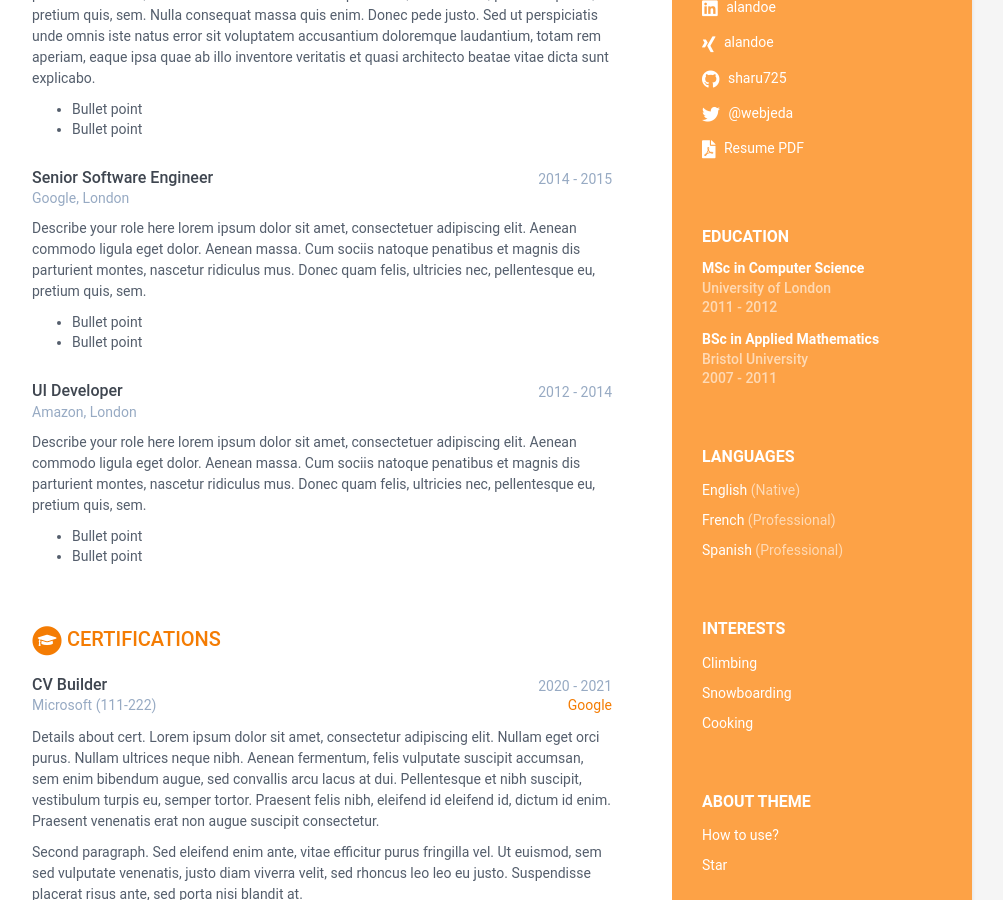
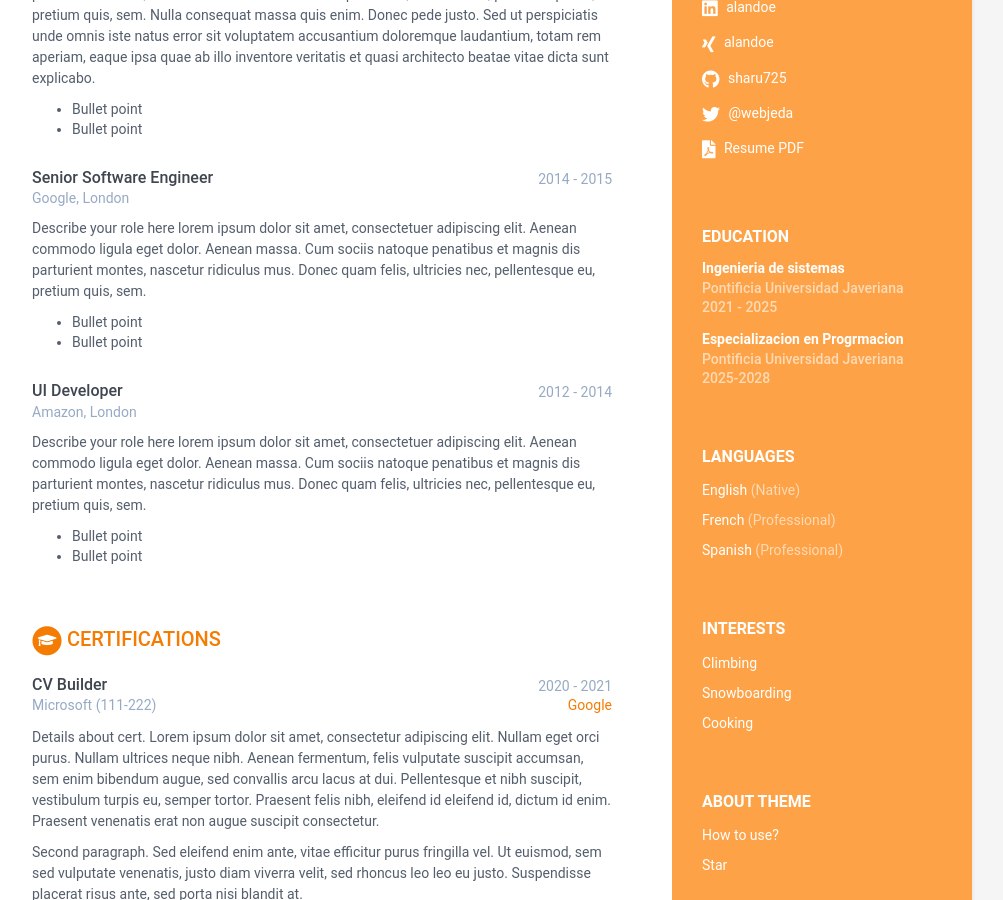
Before and after one commit to javersoft-me/Proyecto-Organizacion, a Jekyll site: the page built from index.html, in a window 1280 px wide and 900 px high, scrolled down 442 px. Shown: the whole window, without its empty margins (168-1171 px from the left). Built offline with Jekyll 4.4.1, drawn with Linux system fonts in a browser that asks for light colours; part of the change alters nothing that is shown.

Commit message:
Cambio en lo stemas de educacion

```diff
--- a/_data/data.yml
+++ b/_data/data.yml
@@ -65,28 +65,26 @@ career-profile:
 education:
     title: Education
     info:
-      - degree: MSc in Computer Science
-        university: University of London
-        time: 2011 - 2012
+      - degree: Ingenieria de sistemas
+        university: Pontificia Universidad Javeriana
+        time: 2021 - 2025
         details: |
-          Describe your study here lorem ipsum dolor sit amet, consectetuer
-          adipiscing elit. Aenean commodo ligula eget dolor. Aenean massa. Cum
-          sociis natoque penatibus et magnis dis parturient montes, nascetur
-          ridiculus mus. Donec quam felis, ultricies nec, pellentesque eu,
-          pretium quis, sem.
-            - Bullet point
-            - Bullet point
-      - degree: BSc in Applied Mathematics
-        university: Bristol University
-        time: 2007 - 2011
+          Mis estudios en la universidad fueron un total de 4 años para poder graduarme
+          en esos momentos tenia pensado hacer una especializacion en programacion para
+          para poder trabajar en una de las empresas mas grandes de programacion del
+          mundo "Microsoft" o tambien trabajar en una compañia de carros para poder
+          automatizar los carros.
+
+
+      - degree: Especializacion en Progrmacion
+        university: Pontificia Universidad Javeriana
+        time: 2025-2028
         details: |
-          Describe your study here lorem ipsum dolor sit amet, consectetuer
-          adipiscing elit. Aenean commodo ligula eget dolor. Aenean massa. Cum
-          sociis natoque penatibus et magnis dis parturient montes, nascetur
-          ridiculus mus. Donec quam felis, ultricies nec, pellentesque eu,
-          pretium quis, sem.
-            - Bullet point
-            - Bullet point
+
+          En mi especializacion pude realizar muchos proyectos y uno de esos fue poder hacer una
+          automatizacion de un carro que este pueda manejar soolo, este proyecto me tomo los 3
+          años de mi especializacion, y para introducir use metodos como calculos vectoriales y
+          temas de fundamentos de software para poder desarrollarlo
 
 experiences:
     title: Experiences
```
